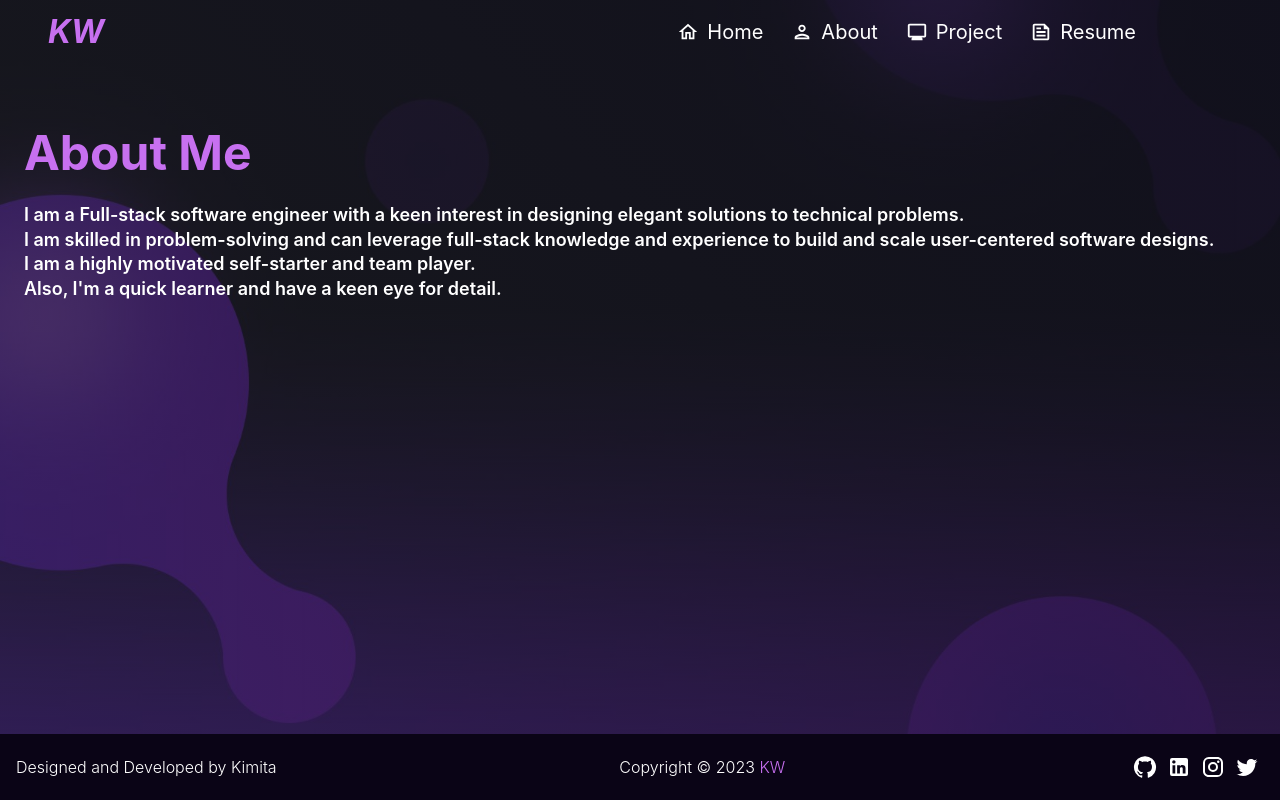
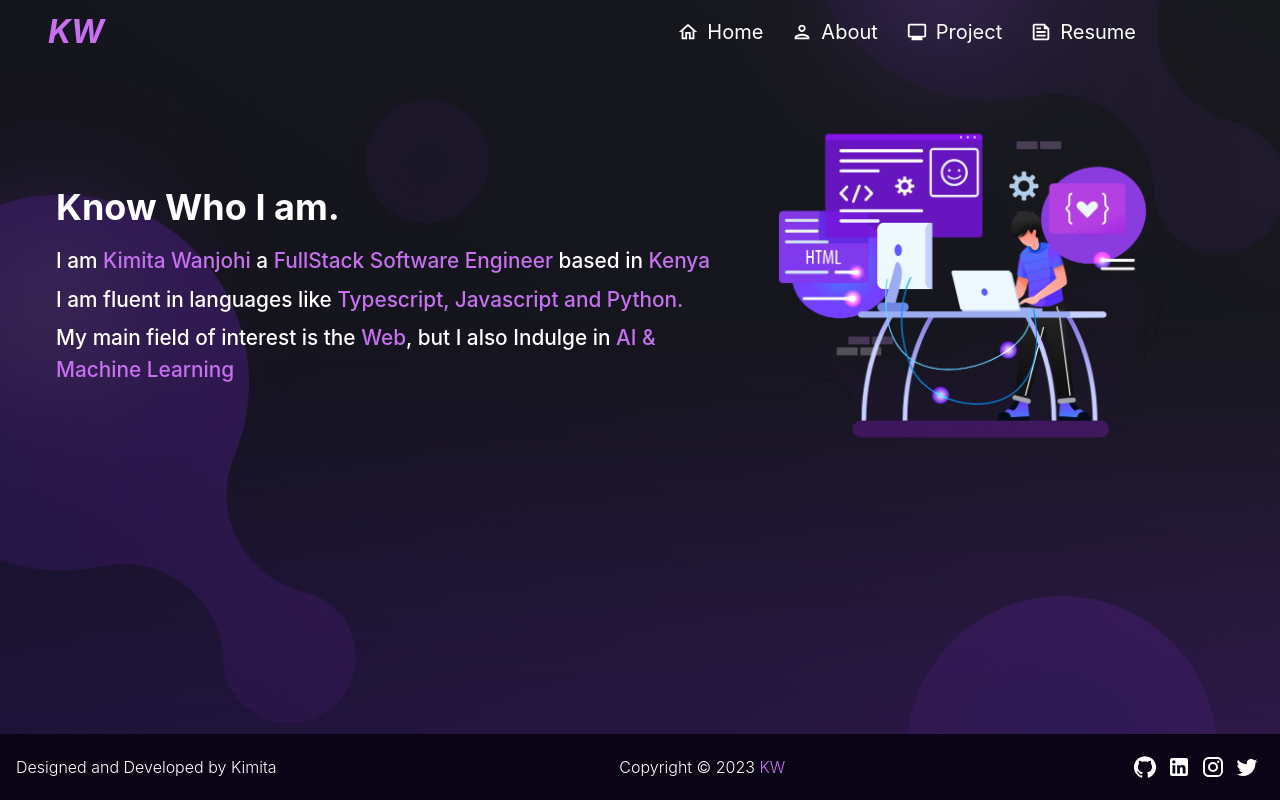
Before and after one commit to kimitaWanjohi/portfolio, a React (Vite) app: page /about in a window 1280 px wide. Built offline with nearby package versions, Linux system fonts and the light colour scheme.

Commit message:
About Hero

```diff
--- a/src/components/About/AboutHero.tsx
+++ b/src/components/About/AboutHero.tsx
@@ -1,24 +1,83 @@
 import React from 'react';
+
 import Box from '@mui/material/Box';
 import Typography from '@mui/material/Typography';
+import Grid from '@mui/material/Grid';
+import { useTheme, styled } from '@mui/material/styles';
 
-const AboutHero: React.FC = () => {
+import AboutImg from '../../assets/about.png';
 
+const Span = styled('span')(({ theme }) => ({
+    color: theme.palette.secondary.main,
+}));
+
+const MbFont =  styled('div')(({ theme }) => ({
+    fontSize: '1.3rem',
+    fontWeight: '500',
+    [theme.breakpoints.down('sm')]: {
+        fontSize: '1rem'
+    }
+}));
+
+
+const HeroSection: React.FC = () => {
+
+    const theme = useTheme();
     return (
-        <>
-            <Box>
-                <Typography variant="h2" component="h2" color="secondary" gutterBottom>
-                    About Me
-                </Typography>
-                <Typography variant="h6" component="div" gutterBottom>
-                I am a Full-stack software engineer with a keen interest in designing elegant solutions to technical problems. <br />
-                I am skilled in problem-solving and can leverage full-stack knowledge and experience to build and scale user-centered software designs. <br />
-                I am a highly motivated self-starter and team player. <br />
-                Also,  I'm a quick learner and have a keen eye for detail. <br />
-                </Typography>
-            </Box>
-        </>
+        <Box sx={{
+            // minHeight: {xs: 'auto', md: '100vh'},
+            mb: theme.spacing(4),
+            px: theme.spacing(4),
+            display: 'flex',
+            alignItems: 'center'
+        }}>
+            <Grid container>
+                <Grid item xs={12} sm={7}>
+                    <Box sx={{
+                        display: 'flex',
+                        flexDirection: 'column',
+                        justifyContent: 'center',
+                        alignItems: 'flex-start',
+                        height: '100%'
+                    }}>
+                        <Typography variant="h3" gutterBottom component="div" sx={{color: 'white'}}>
+                            Know Who I am.
+                        </Typography>
+                        <MbFont>
+                            <Typography sx={{
+                                fontSize: 'inherit',
+                                fontWeight: 'inherit'
+                            }} gutterBottom>
+                                I am <Span>Kimita Wanjohi</Span> a <Span>FullStack Software Engineer</Span> based in <Span>Kenya</Span>
+                            </Typography>
+                            <Typography sx={{
+                                fontSize: 'inherit',
+                                fontWeight: 'inherit'
+                            }} gutterBottom>
+                                I am fluent in languages like <Span>Typescript, Javascript and Python.</Span>
+                            </Typography>
+                            <Typography sx={{
+                                fontSize: 'inherit',
+                                fontWeight: 'inherit'
+                            }} gutterBottom>
+                                My main field of interest is the <Span>Web</Span>, but I also Indulge in <Span>AI & Machine Learning</Span>
+                            </Typography>
+                        </MbFont>
+                    </Box>
+                </Grid>
+                <Grid item xs={12} sm={5}>
+                    <Box sx={{
+                        display: 'flex',
+                        justifyContent: 'center',
+                        alignItems: 'center',
+                        height: '100%'
+                    }}>
+                        <img src={AboutImg} alt="Home Main" style={{width: '100%'}} />
+                    </Box>
+                </Grid>
+            </Grid>
+        </Box>
     )
 }
 
-export default AboutHero
+export default HeroSection
--- a/src/index.css
+++ b/src/index.css
@@ -4,12 +4,12 @@
   box-sizing: border-box;
 }
 
-.background {
+.background{
   font-family: 'Roboto', sans-serif;
   background-size: cover !important;
   background-repeat: no-repeat;
   background-position: center center;
-  background-image: linear-gradient( 45deg,hsla(0,3%,6%,.6),rgba(12,10,22,.8)),url(./assets/home-bg.jpg);
+  background-image: linear-gradient( to bottom left,hsla(0,3%,6%,.6),rgba(12,10,22,.8)),url(./assets/home-bg.jpg);
 }
 
 ::-webkit-scrollbar {
--- a/src/theme/theme.ts
+++ b/src/theme/theme.ts
@@ -154,7 +154,7 @@ export const theme = createTheme({
     ],palette: {
         mode: 'dark',
         background: {
-            default: '#14141b',
+            default: '#1a1328',
             paper: '#0b0f19'
         },
         action: {
```
